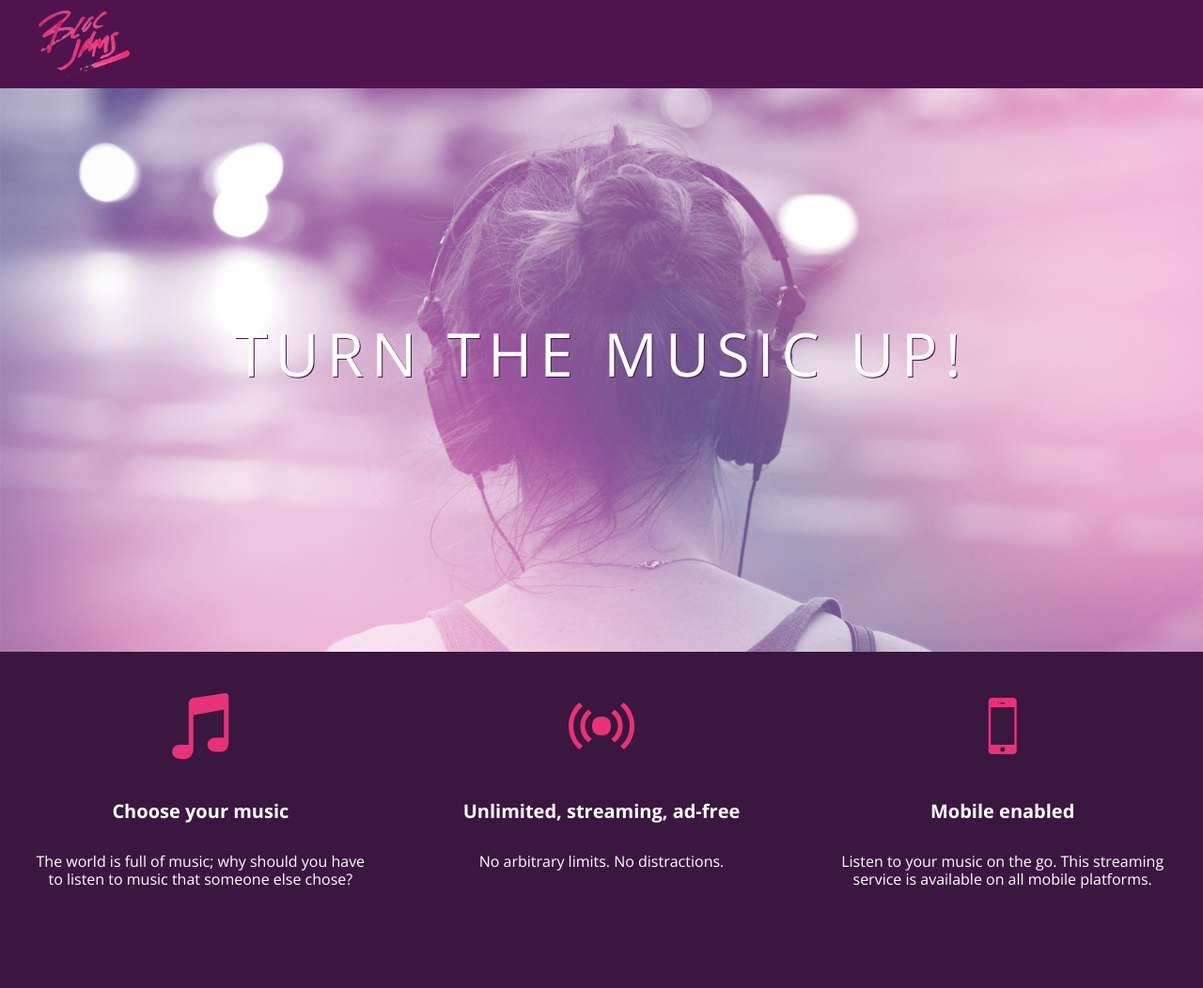
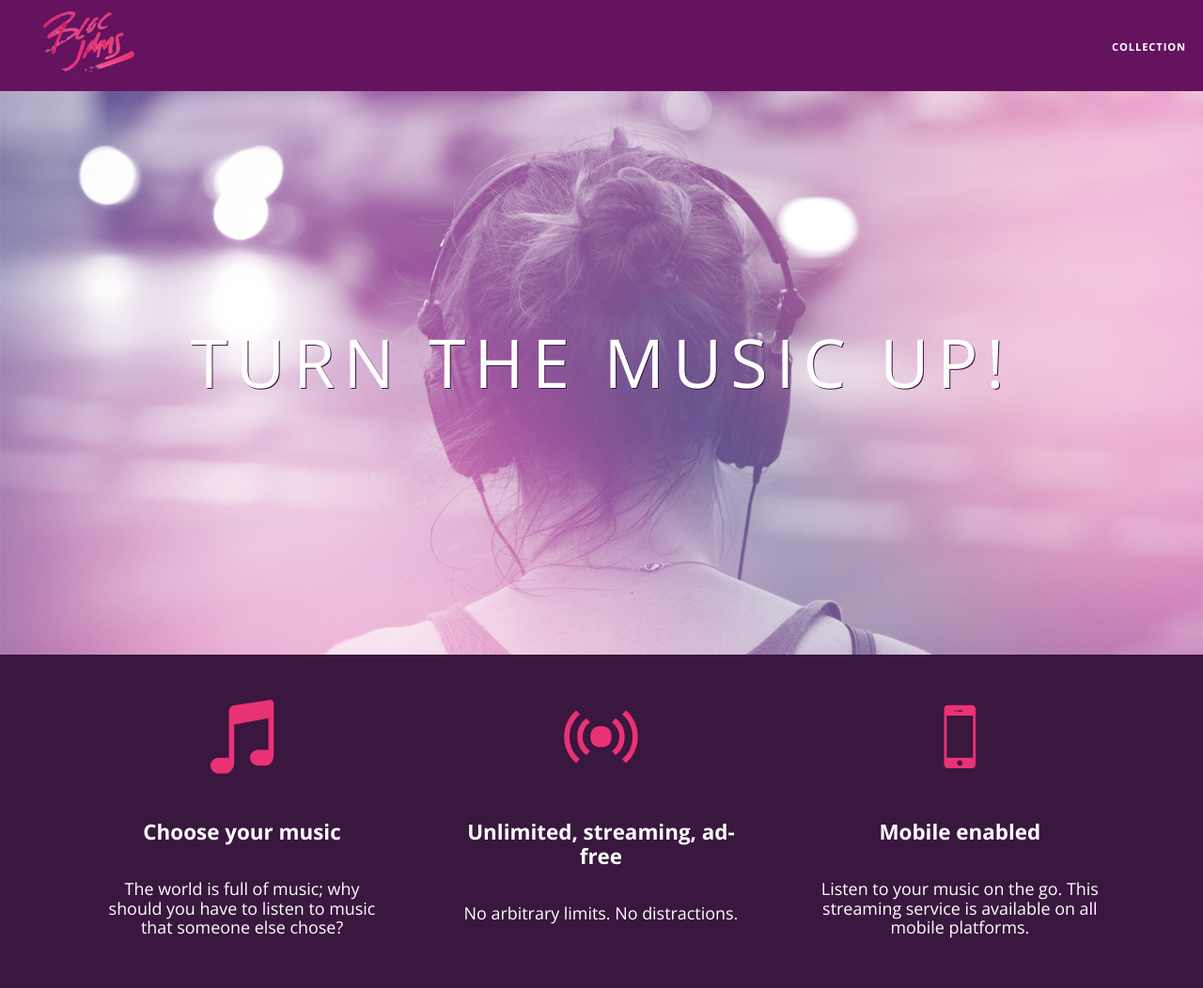
Before and after one commit to techoutemily/bloc-jams, a plain HTML site: page index.html in a window 1280 px wide. Shown: the whole page at 94% size. Before the commit the page ends 993 px from the top, so only its background shows below. Drawn offline with nearby package versions, Linux system fonts and the light colour scheme.

Commit message:
checkpoint 8 assignment completed

```diff
--- a/index.html
+++ b/index.html
@@ -2,32 +2,39 @@
 <html>
   <head>
     <title>Bloc Jams</title>
+    <meta name="viewport" content="width=device-width, initial-scale=1">
     <link rel="stylesheet" type="text/css" href="http://fonts.googleapis.com/css?family=Open+Sans:400,800,600,700,300">
     <link rel="stylesheet" type="text/css" href="http://code.ionicframework.com/ionicons/2.0.1/css/ionicons.min.css">
     <link rel="stylesheet" type="text/css" href="styles/normalize.css">
     <link rel="stylesheet" type="text/css" href="styles/main.css">
+    <link rel="stylesheet" type="text/css" href="styles/landing.css">
   </head>
   <body class="landing">
     <nav class="navbar"> <!-- navigation bar -->
-      <img src="assets/images/bloc_jams_logo.png" alt="bloc jams logo" class="logo">
+      <a href="index.html" class="logo">
+            <img src="assets/images/bloc_jams_logo.png" alt="bloc jams logo">
+      </a>
+      <div class="links-container">
+             <a href="collection.html" class="navbar-link">collection</a>
+      </div>
     </nav>
 
     <section class="hero-content"> <!-- hero content -->
       <h1 class="hero-title">Turn the music up!</h1>
     </section>
 
-    <section class="selling-points"> <!-- selling points -->
-      <div class="point">
+    <section class="selling-points container clearfix"> <!-- selling points -->
+      <div class="point column third">
         <span class="ion-music-note"></span>
         <h5 class="point-title">Choose your music</h5>
         <p class="point-description">The world is full of music; why should you have to listen to music that someone else chose?</p>
       </div>
-      <div class="point">
+      <div class="point column third">
         <span class="ion-radio-waves"></span>
         <h5 class="point-title">Unlimited, streaming, ad-free</h5>
         <p class="point-description">No arbitrary limits. No distractions.</p>
       </div>
-      <div class="point">
+      <div class="point column third">
         <span class="ion-iphone"></span>
         <h5 class="point-title">Mobile enabled</h5>
         <p class="point-description">Listen to your music on the go. This streaming service is available on all mobile platforms.</p>
--- a/styles/main.css
+++ b/styles/main.css
@@ -3,13 +3,13 @@ html {
      font-size: 100%;
  }
 
- body {
+body {
      font-family: 'Open Sans'; /* sets our font to the "Open Sans" typeface */
      color: white;             /* sets the text color to white */
      min-height: 100%;         /* says the height of the body must be, at minimum, 100% of the window */
  }
 
- body.landing {
+body.landing {
      background-color: rgb(58,23,63); /* sets the background color to an RGB value (see below) */
  }
 
@@ -54,10 +54,49 @@ html {
     text-decoration: none;
     cursor: pointer;
 }
+/* #5 */
+.links-container .navbar-link:hover {
+  color: rgb(233,50,117);
+}
+/* #5 */
+.links-container .navbar-link:active {
+  color: rgb(233,50,117);
+  background-color: white;
+}
+.container {
+     margin: 0 auto;
+     max-width: 64rem;
+ }
+/* Medium and small screens (640px) */
+ @media (min-width: 640px) {
+   html { font-size: 112%; }
+   /* Style information will go here */
+ }
+ .column {
+         float: left;
+         padding-left: 1rem;
+         padding-right: 1rem;
+ }
+.column.full { width: 100%; }
+.column.two-thirds { width: 66.7%; }
+.column.half { width: 50%; }
+.column.third { width: 33.3%; }
+.column.fourth { width: 25%; }
+.column.flow-opposite { float: right; }
+ }
+ /* Large screens (1024px) */
+ @media (min-width: 1024px) {
+   html { font-size: 120%; }
+   /* Style information will go here */
+ }
+.clearfix::before,
+.clearfix::after {
+   content: " ";
+   display: table;
+}
 
-  /* #5 */
-.links-container .navbar-link:hover {
-    color: rgb(233,50,117);
+.clearfix::after {
+   clear: both;
 }
 .hero-content {
      position: relative; /* positioning will be explained in a resource */
@@ -109,3 +148,8 @@ html {
      color: rgb(233,50,117);
      font-size: 5rem;
  }
+ *, *::before, *::after {
+      -moz-box-sizing: border-box;
+      -webkit-box-sizing: border-box;
+      box-sizing: border-box;
+  }
```
Also changed, not shown: styles/index.html (deleted, +0 -42 lines), 3 other files.
